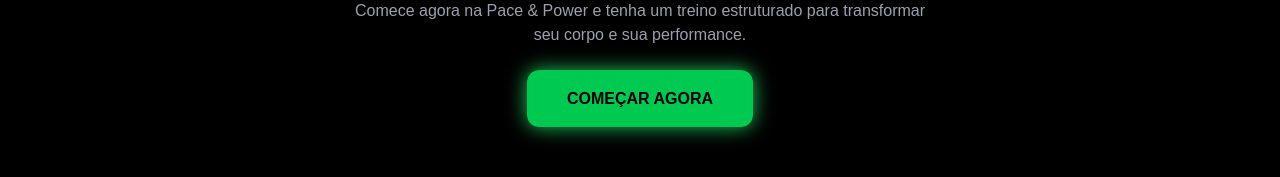
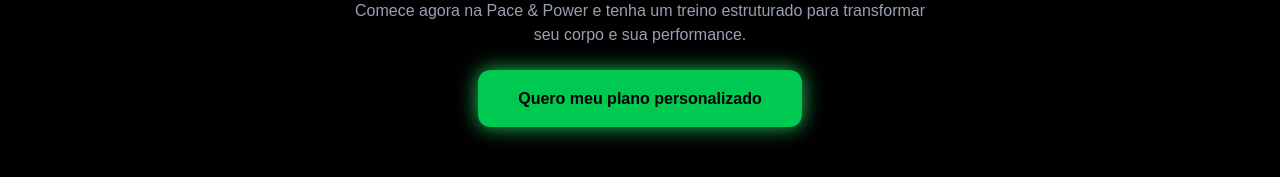
Before and after one commit to JuanDias22/pace-power-landing-page, a Next.js app: page / in a window 1280 px wide. Shown: the part 2461-2638 px from the top of the page. Built offline with nearby package versions, Linux system fonts and the light colour scheme.

Commit message:
refactor: alteração de mensagem personalizada no CTA

```diff
--- a/app/page.tsx
+++ b/app/page.tsx
@@ -357,12 +357,12 @@
           className="bg-green-500 text-black px-10 py-5 rounded-xl font-bold
           hover:scale-110 transition shadow-[0_0_20px_#22c55e]"
         >
-          COMEÇAR AGORA
+          Quero meu plano personalizado
         </a>
       </section>
 
       <a
-        href="https://wa.me/5541997197441?text=Quero%20começar%20na%20Pace%20%26%20Power"
+        href="https://wa.me/5541997197441?text=Gostaria%20de%20saber%20mais%20sobre%20a%20Pace%20%26%20Power"
         target="_blank"
         className="fixed bottom-6 right-6 bg-green-500 text-black p-4 rounded-full
   shadow-[0_0_15px_#22c55e] hover:scale-110 transition z-50 flex items-center justify-center"
```
Lines whose indentation alone changed are shown as unchanged.
